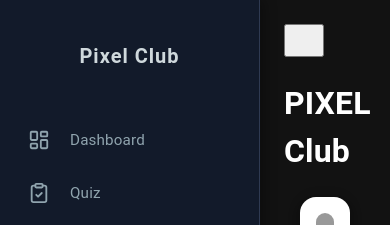
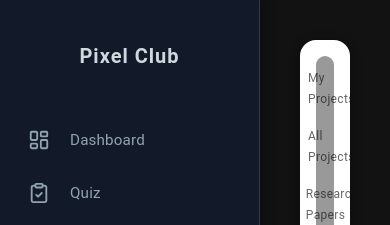
Before and after one commit to codingnoobno1/QUIZ_RAIDERX, a Next.js app: page /coding-club/projects in a window 390 px wide. Shown: the top 225 px of the page. Built offline with nearby package versions, Linux system fonts and the light colour scheme; no server answers.

Commit message:
Remove ResponsiveLayout from coding-club to prevent double sidebar

```diff
--- a/src/app/coding-club/layout.jsx
+++ b/src/app/coding-club/layout.jsx
@@ -1,6 +1,6 @@
 // /app/coding-club/layout.jsx
-import ResponsiveLayout from '@/layouts/ResponsiveLayout';
+// Using a simple pass-through layout since MainAppWrapper already provides the sidebar
 
 export default function CodingClubLayout({ children }) {
-  return <ResponsiveLayout>{children}</ResponsiveLayout>;
+  return <>{children}</>;
 }
```
